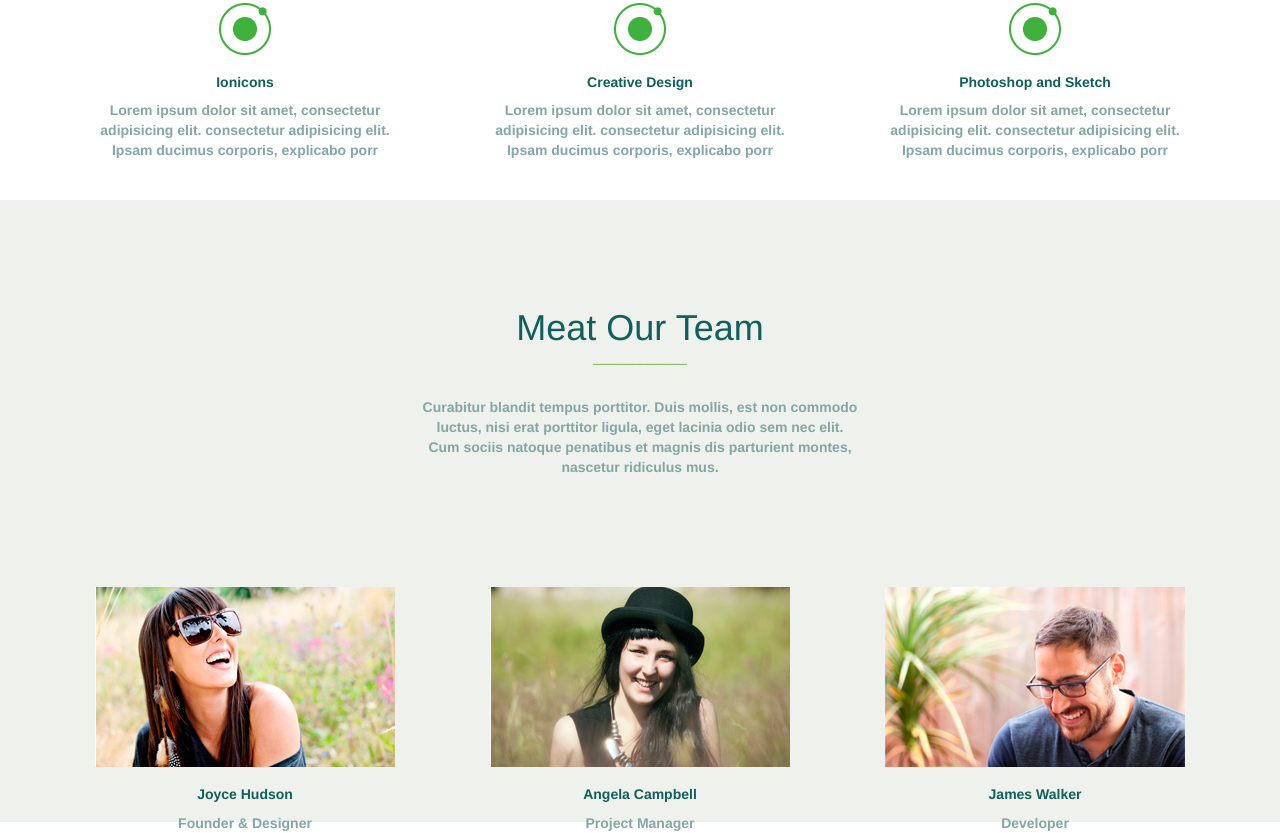
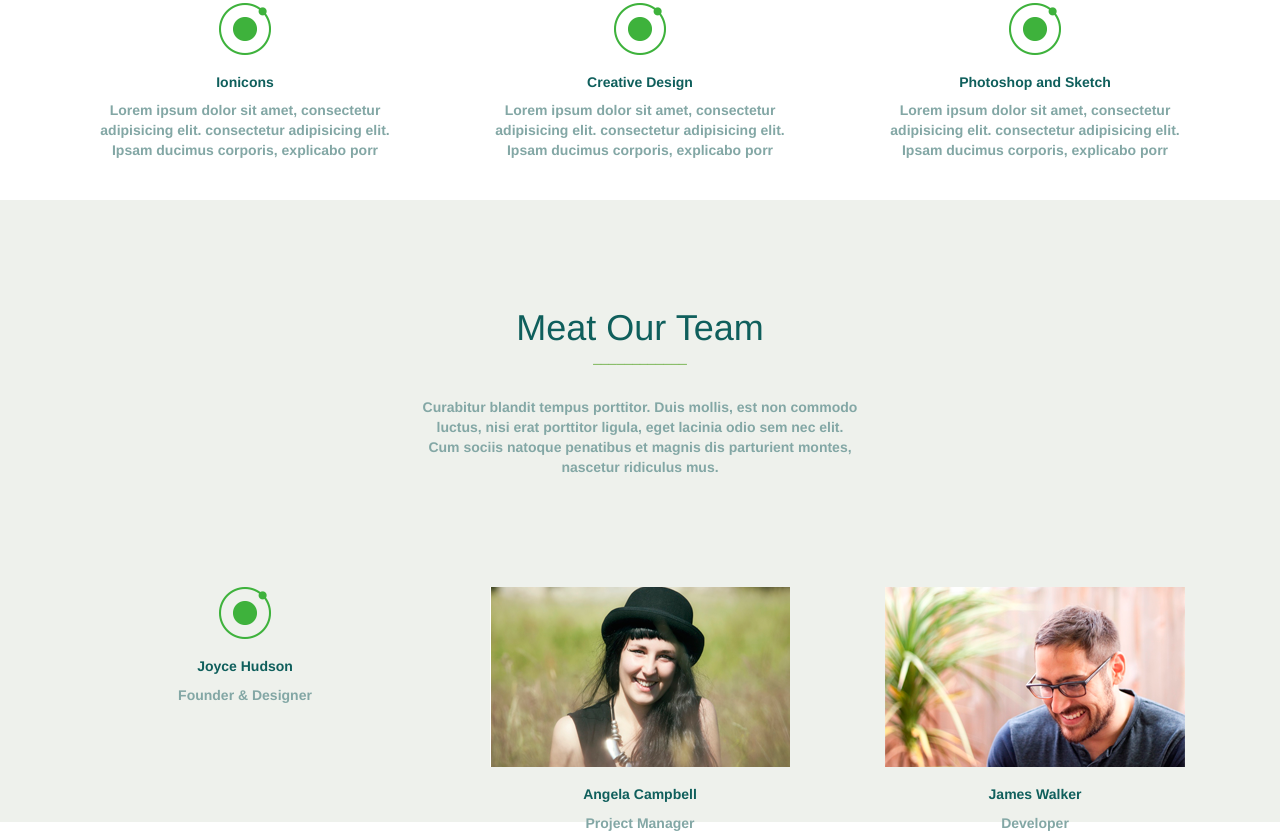
Before and after one commit to AlexanderWin/AlexanderWin.github.io, a plain HTML site: page 2nd_project/index.html in a window 1280 px wide. Shown: the part 1222-2055 px from the top of the page. Drawn offline with nearby package versions, Linux system fonts and the light colour scheme.

Commit message:
imgnoworking

```diff
--- a/2nd_project/index.html
+++ b/2nd_project/index.html
@@ -96,7 +96,7 @@
 			</section>
 			<div class="flex-container">
 				<div>
-					<img src="img/joyce.png" alt="ionicons">
+					<img src="img/ionicons.png" alt="ionicons">
 					<h1>Joyce Hudson</h1>
 					<p>Founder & Designer</p>
 				</div>
```
